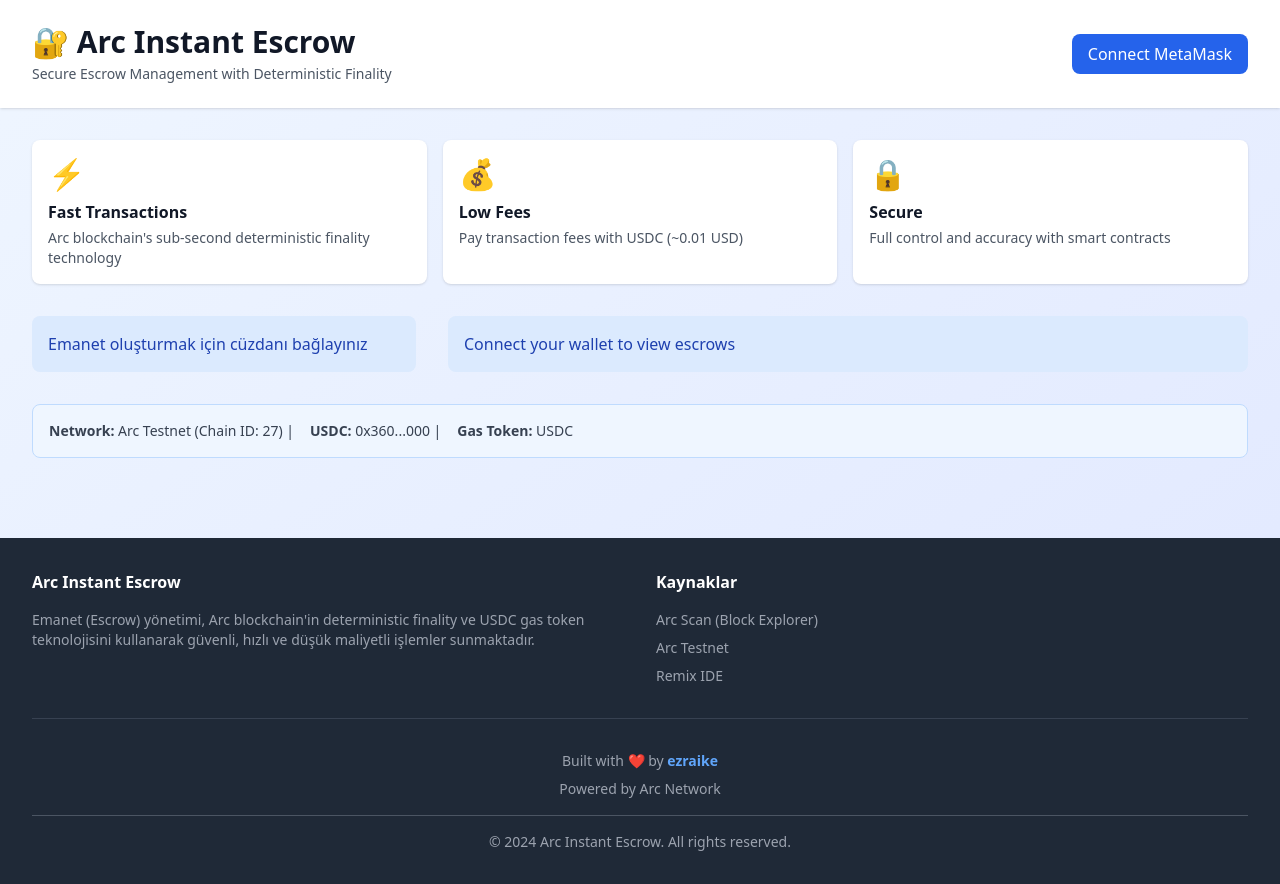
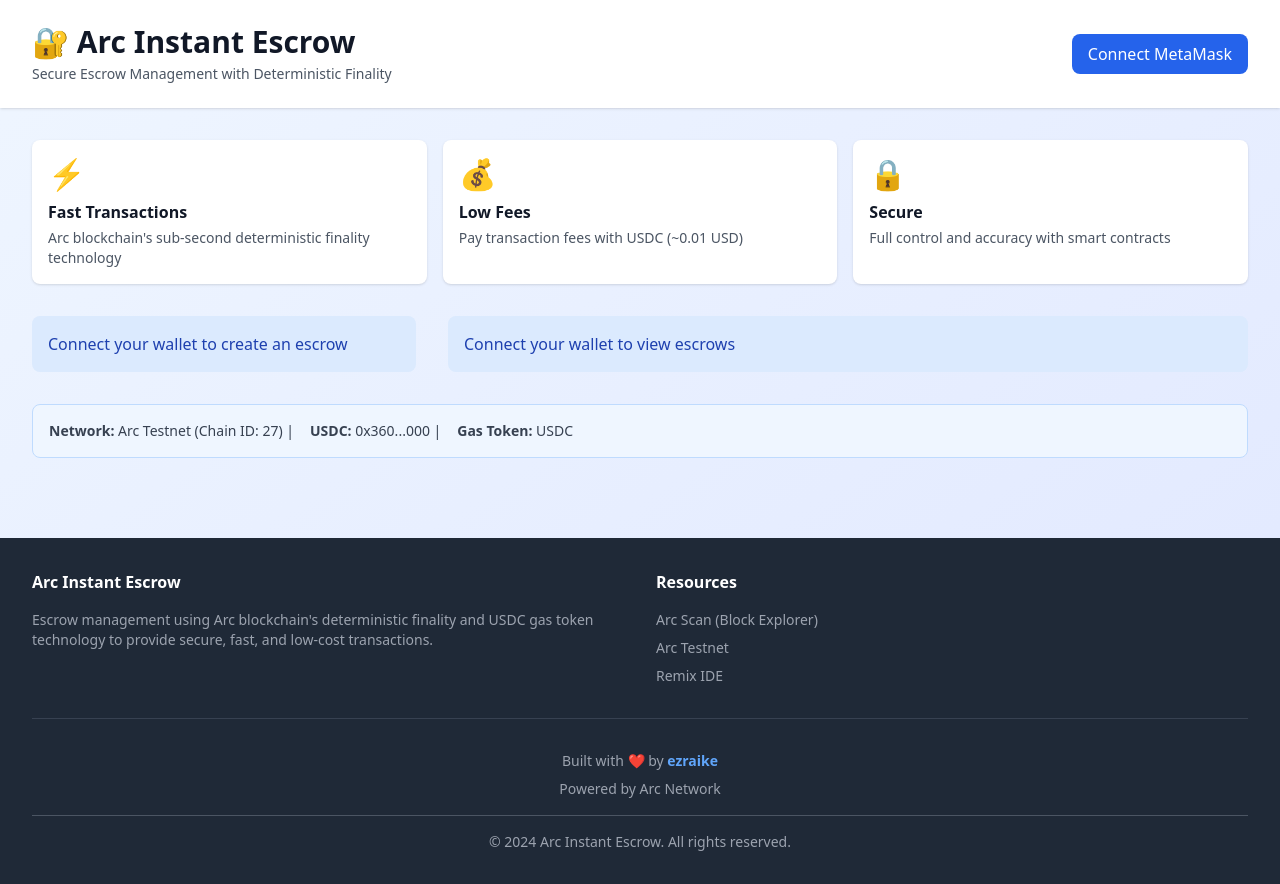
Before and after one commit to ezraike/instant-escrow-ui, a Next.js app: page / in a window 1280 px wide. Built offline with nearby package versions, Linux system fonts and the light colour scheme.

Commit message:
fix: translate remaining Turkish text to English in footer and form

```diff
--- a/app/page.tsx
+++ b/app/page.tsx
@@ -85,11 +85,11 @@ export default function Home() {
               <div>
                 <h3 className="font-semibold mb-4">Arc Instant Escrow</h3>
                 <p className="text-gray-400 text-sm">
-                  Emanet (Escrow) yönetimi, Arc blockchain'in deterministic finality ve USDC gas token teknolojisini kullanarak güvenli, hızlı ve düşük maliyetli işlemler sunmaktadır.
+                  Escrow management using Arc blockchain's deterministic finality and USDC gas token technology to provide secure, fast, and low-cost transactions.
                 </p>
               </div>
               <div>
-                <h3 className="font-semibold mb-4">Kaynaklar</h3>
+                <h3 className="font-semibold mb-4">Resources</h3>
                 <ul className="text-gray-400 text-sm space-y-2">
                   <li>
                     <a
--- a/components/CreateEscrowForm.tsx
+++ b/components/CreateEscrowForm.tsx
@@ -149,7 +149,7 @@ export function CreateEscrowForm() {
   if (!isConnected) {
     return (
       <div className="p-4 bg-blue-100 text-blue-800 rounded-lg">
-        Emanet oluşturmak için cüzdanı bağlayınız
+        Connect your wallet to create an escrow
       </div>
     );
   }
```
